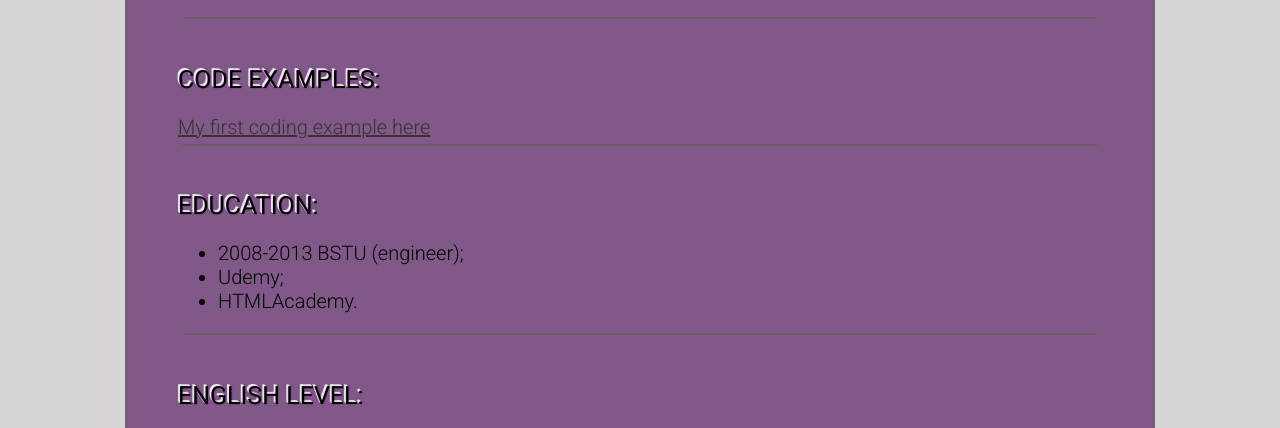
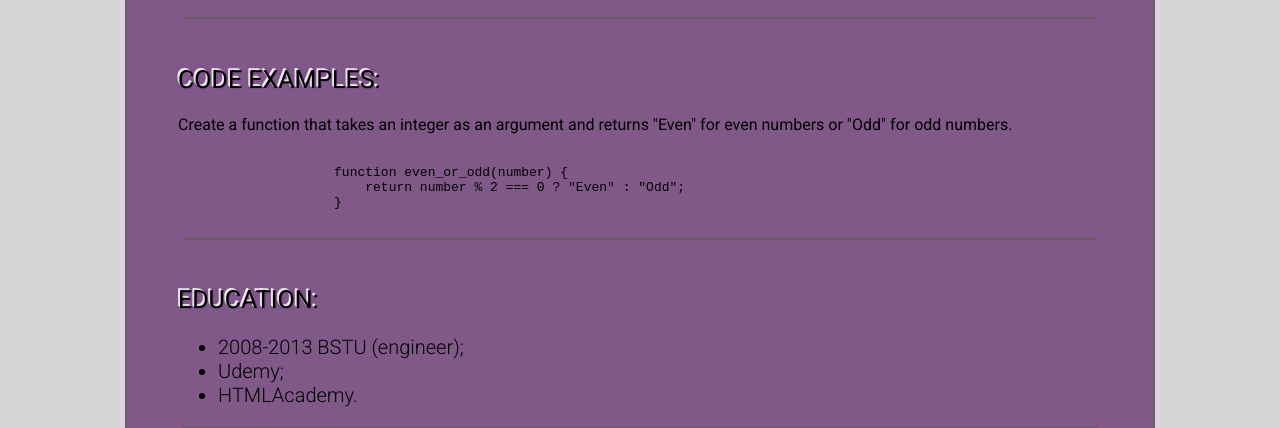
Before and after one commit to IrenaKowalewska/rsschool-cv, a plain HTML site: page index.html in a window 1280 px wide. Shown: the part 899-1327 px from the top of the page. Drawn offline with Linux system fonts and the light colour scheme.

Commit message:
feat: add code example

```diff
--- a/index.html
+++ b/index.html
@@ -61,7 +61,12 @@
             <div class="divider"></div>
             <div class="cv-item">
                 <h2 class="cv-item-title">Code examples:</h2>
-                <a target="blank" class="cv-item-link" href="https://github.com/IrenaKowalewska/IrenaKowalewska.github.io">My first coding example here</a>
+                <p>Create a function that takes an integer as an argument and returns "Even" for even numbers or "Odd" for odd numbers.</p>
+                <pre><code>
+                    function even_or_odd(number) {
+                        return number % 2 === 0 ? "Even" : "Odd";
+                    }
+                </code></pre>
             </div>
             <div class="divider"></div>
             <div class="cv-item" id="education">
```
